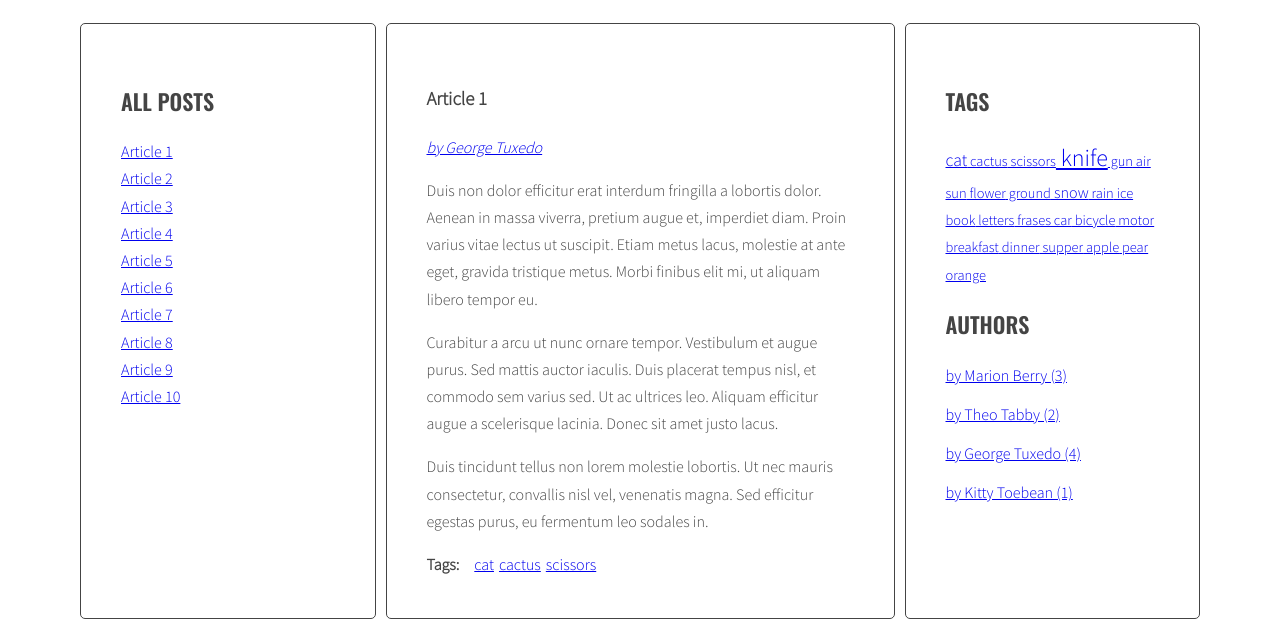
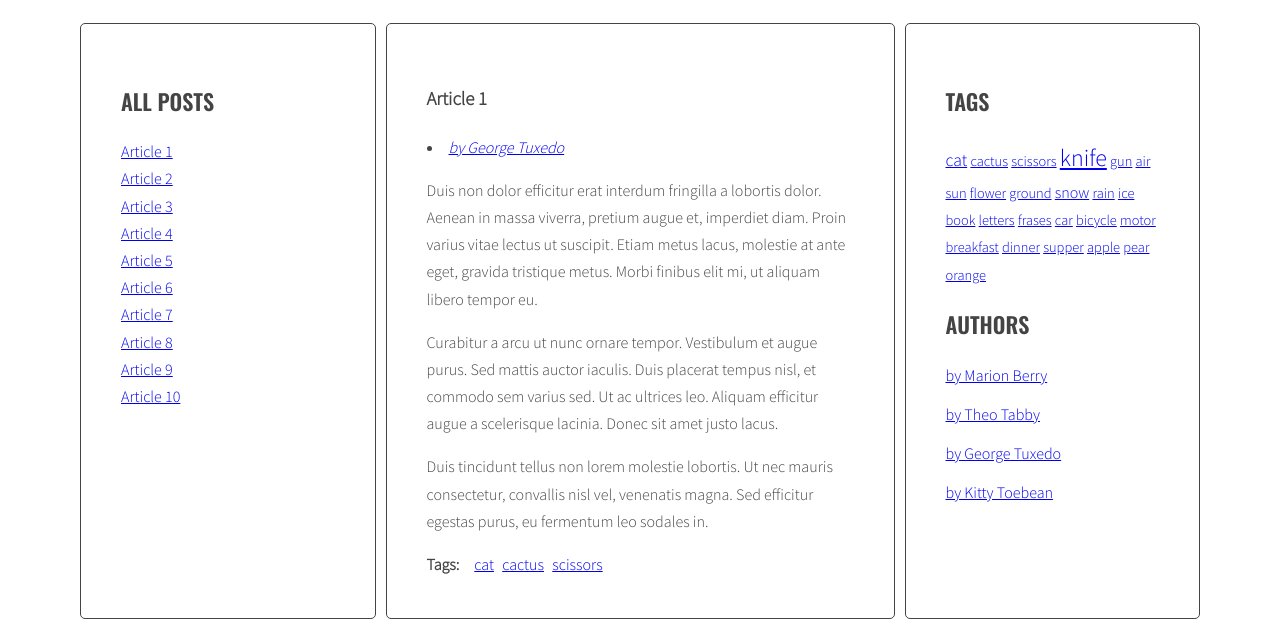
Before and after one commit to Szylman/javascript-blog, a website: page index.html in a window 1280 px wide. Shown: the part 220-847 px from the top of the page. Drawn offline with nearby package versions, Linux system fonts and the light colour scheme.

Commit message:
please check change with Handlebars

```diff
--- a/index.html
+++ b/index.html
@@ -188,7 +188,26 @@
         </div>
       </div>
 
-
+    <script id="template-article-link" type="text/x-handlebars-template">
+        <li><a href="#{{ id }}"><span>{{ title }}</span></a></li>
+    </script>
+    <script id="template-tag-link" type="text/x-handlebars-template">
+      <li><a href="#{{ id }}"><span>{{ title }}</span></a></li>
+    </script>
+    <script id="template-author-link" type="text/x-handlebars-template">
+    <li><a href="#{{ id }}"><span>{{ title }}</span></a></li>
+    </script>
+    <script id="template-tag-cloud-link" type="text/x-handlebars-template">
+      {{#each tags}}
+      <li><a href="#tag-{{ tag }}" class={{ className }}>{{ tag }}</a></li>
+      {{/each}}
+    </script>
+    <script id='template-author-cloud-link' type="text/x-handlebars-template">
+      {{#each authors}}
+      <li><a href="#author-{{ author }}">{{ author }}</a>{{ count }}</li>
+      {{/each}}
+    </script>
+    <script src="https://cdnjs.cloudflare.com/ajax/libs/handlebars.js/4.1.0/handlebars.min.js"></script>
     <script src="js/script.js"></script>
 </body>
 </html>
--- a/js/script.js
+++ b/js/script.js
@@ -2,6 +2,14 @@
     const links = document.querySelectorAll('.titles a');
     console.log('links:', links);
   });*/
+const templates = {
+  articleLink: Handlebars.compile(document.querySelector('#template-article-link').innerHTML),
+  articleTags: Handlebars.compile(document.querySelector('#template-tag-link').innerHTML),
+  articleAuthors: Handlebars.compile(document.querySelector('#template-author-link').innerHTML),
+  tagCloudLink: Handlebars.compile(document.querySelector('#template-tag-cloud-link').innerHTML),
+  authorCloudLink: Handlebars.compile(document.querySelector('#template-author-cloud-link').innerHTML),
+};
+
 
 const titleClickHandler = function(event){
   event.preventDefault();
@@ -24,7 +32,6 @@ const titleClickHandler = function(event){
   /* [DONE] get 'href' attribute from the clicked link */
 
   const articleSlector = clickedElement.getAttribute('href');
-  console.log(articleSlector)
 
   /* [DONE] find the correct article using the selector (value of 'href' attribute) */
 
@@ -64,7 +71,10 @@ function generateTitleLinks(customSelector = ''){
 
     /* [DONE] create HTML of the link */
 
-    const linkHTML = '<li><a href="#' + articleId + '"><span>' + articleTitle + '</span></a></li>';
+    //const linkHTML = '<li><a href="#' + articleId + '"><span>' + articleTitle + '</span></a></li>';
+
+    const linkHTMLData = {id: articleId, title: articleTitle};
+    const linkHTML = templates.articleLink(linkHTMLData);
 
     /* [DONE] insert link into titleList */
 
@@ -89,11 +99,11 @@ function calculateTagsParams(tags = ''){
   for(let tag in tags){
     if(tags[tag] > params.max){
       params.max = tags[tag];
-      };
+    }
 
     if(tags[tag] < params.min){
       params.min = tags[tag];
-      };
+    }
 
     console.log(tag + ' is used ' + tags[tag] + ' times');
   }
@@ -127,9 +137,12 @@ function generateTags(){
     /* START LOOP: for each tag */
     for(let tag of articleTagsArray){
       /* generate HTML of the link */
-      const linkHTML = '<li><a href="#tag-' + tag + '">' + tag + ' ' + '</a></li>';
+      //const linkHTML = '<li><a href="#tag-' + tag + '">' + tag + ' ' + '</a></li>';
+      const linkHTMLData = {id: tag, title: tag};
+      const linkHTML = templates.articleTags(linkHTMLData);
+
       /* add generated code to html variable */
-      html = html + linkHTML
+      html = html + linkHTML;
 
       /* [NEW] check if this link is NOT already in allTags */
       if(!allTags[tag]) {
@@ -138,7 +151,6 @@ function generateTags(){
       } else {
         allTags[tag]++;
       }
-      console.log(allTags);
     /* END LOOP: for each tag */
     }
     /* insert HTML of all the links into the tags wrapper */
@@ -150,18 +162,25 @@ function generateTags(){
 
   /* [NEW] create variable for all links HTML code */
   const tagsParams = calculateTagsParams(allTags);
-  console.log('tagsParams:', tagsParams)
-  let allTagsHTML = '';
-
+  console.log('tagsParams:', tagsParams);
+  //let allTagsHTML = '';
+  const allTagsData = {tags: []};
   /* [NEW] START LOOP: for each tag in allTags: */
   for(let tag in allTags){
   /* [NEW] generate code of a link and add it to allTagsHTML */
-  allTagsHTML += '<li><a href="#tag-' + tag + '" class="' + calculateTagClass(allTags[tag], tagsParams) + '"> ' + tag + '</a></li>';
+  //allTagsHTML += '<li><a href="#tag-' + tag + '" class="' + calculateTagClass(allTags[tag], tagsParams) + '"> ' + tag + '</a></li>';
+    allTagsData.tags.push({
+      tag: tag,
+      count: allTags[tag],
+      className: calculateTagClass(allTags[tag], tagsParams)
+    });
   }
   /* [NEW] END LOOP: for each tag in allTags: */
 
   /*[NEW] add HTML from allTagsHTML to tagList */
-tagList.innerHTML = allTagsHTML;
+  //tagList.innerHTML = allTagsHTML;
+  tagList.innerHTML = templates.tagCloudLink(allTagsData);
+  console.log('data-tags:', allTagsData);
 }
 
 generateTags();
@@ -175,7 +194,7 @@ function tagClickHandler(event){
   const href = clickedElement.getAttribute('href');
   /* make a new constant "tag" and extract tag from the "href" constant */
   const tag = href.replace('#tag-', '');
-  console.log (tag)
+  console.log (tag);
   /* find all tag links with class active */
   const activeTagLinks = document.querySelectorAll('a.active[href^="#tag-"]');
   /* START LOOP: for each active tag link */
@@ -227,27 +246,36 @@ function generateAuthors(){
 
     const articleAuthor= article.getAttribute('data-author');
 
-    const linkHTML = '<a href="#author-' + articleAuthor + '">' + articleAuthor + ' ' + '</a>';
+    //const linkHTML = '<a href="#author-' + articleAuthor + '">' + articleAuthor + ' ' + '</a>';
+
+    const linkHTMLData = {id: articleAuthor, title: articleAuthor};
+    const linkHTML = templates.articleAuthors(linkHTMLData);
+
 
     if (!allAuthors[articleAuthor]) {
       allAuthors[articleAuthor] = 1;
     } else {
       allAuthors[articleAuthor]++;
     }
-    console.log(allAuthors);
+
 
     html = linkHTML;
 
     postAuthor.innerHTML = html;
   }
   const authorsList = document.querySelector(optAuthorListSelector);
-  let authorsListHTML = '';
+  //let authorsListHTML = '';
+  let allAuthorsData = { authors: [] };
+
   for (let author in allAuthors) {
     /* [NEW] generate code of a link and add it to allTagsHTML */
-    authorsListHTML += '<li><a href="#author-' + author + '">' + author + ' (' + allAuthors[author] + ')</a></li>';
-
+    //authorsListHTML += '<li><a href="#author-' + author + '">' + author + ' (' + allAuthors[author] + ')</a></li>';
+    allAuthorsData.authors.push({
+      author: author,
+    });
+    console.log(allAuthorsData);
   }
-  authorsList.innerHTML = authorsListHTML;
+  authorsList.innerHTML = templates.authorCloudLink(allAuthorsData);
 }
 
 generateAuthors();
@@ -261,7 +289,7 @@ function authorClickHandler(event){
   const href = clickedElement.getAttribute('href');
   /* make a new constant "tag" and extract tag from the "href" constant */
   const author = href.replace('#author-', '');
-  console.log (author)
+  console.log (author);
   /* find all tag links with class active */
   const activeAuthorLinks = document.querySelectorAll('a.active[href^="#author-"]');
   /* START LOOP: for each active tag link */
@@ -284,7 +312,7 @@ function authorClickHandler(event){
 
 function addClickListenersToAuthor(){
   /* find all links to tags */
-  const linksToAuthor = document.querySelectorAll('a[href^="#author-"]')
+  const linksToAuthor = document.querySelectorAll('a[href^="#author-"]');
   /* START LOOP: for each link */
   for (let linkToAuthor of linksToAuthor){
     /* add tagClickHandler as event listener for that link */
@@ -294,7 +322,3 @@ function addClickListenersToAuthor(){
 }
 
 addClickListenersToAuthor();
-
-
-
-//allTagsHTML += '<li><a href="#tag-' + tag + '" class="' + calculateTagClass(allTags[tag], tagsParams) + '"> ' + tag + '(' + (allTags[tag]) + ')' + '</a></li>';
```
Lines whose indentation alone changed are shown as unchanged.
